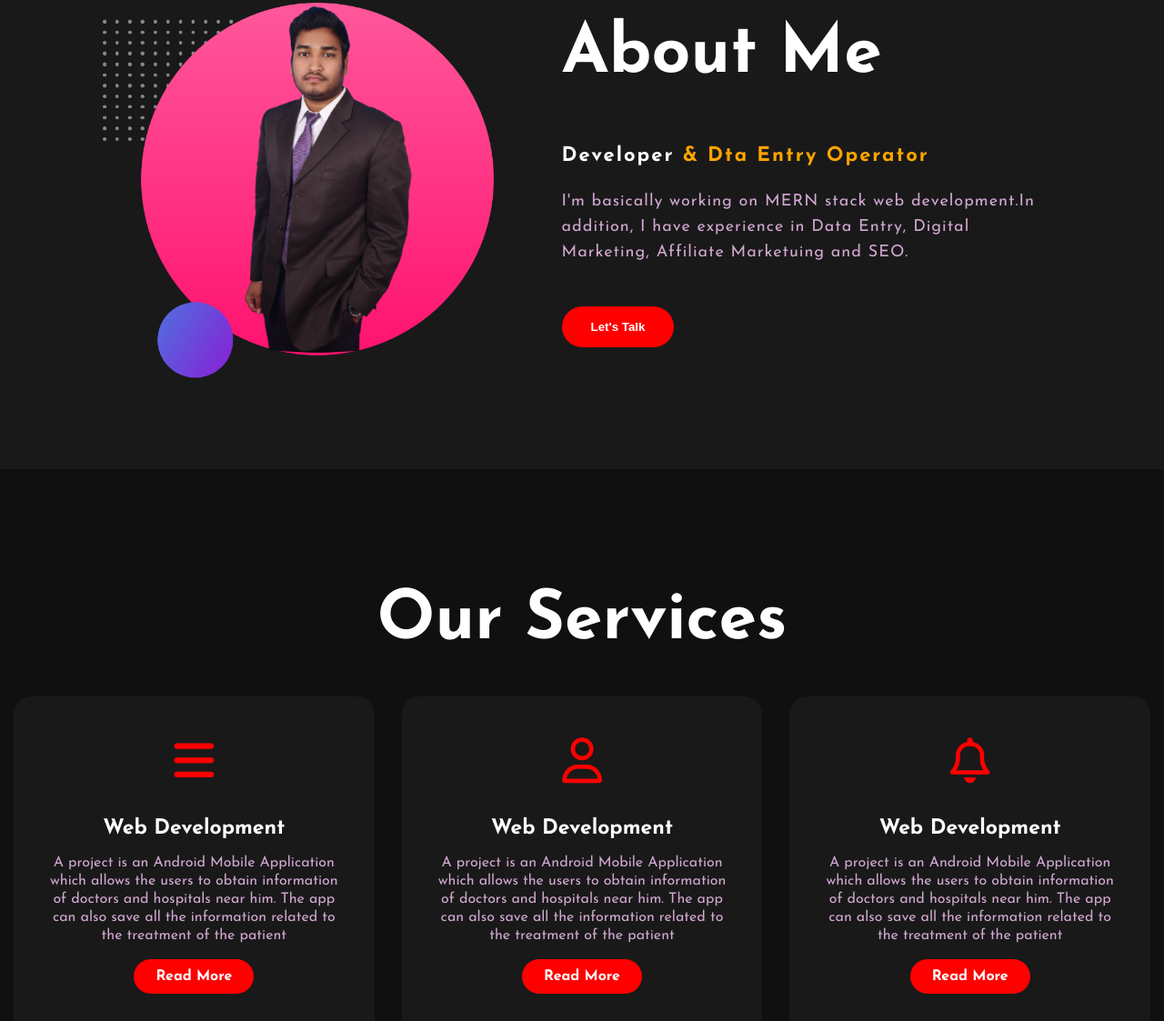
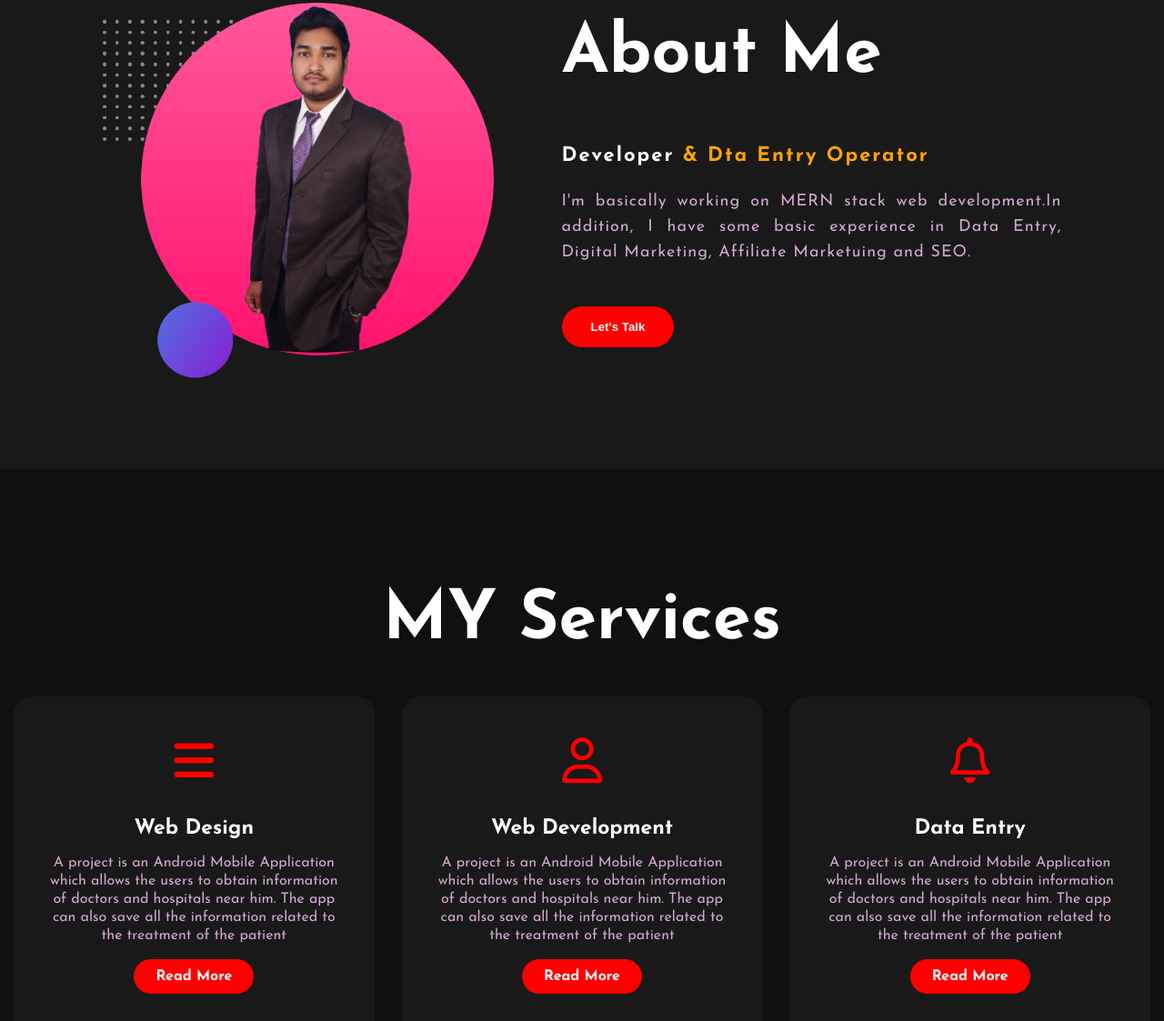
Before and after one commit to ashifimtaiaz/ashif-imtaiaz, a plain HTML site: page index.html in a window 1280 px wide. Shown: the part 1153-2276 px from the top of the page at 91% size. Drawn offline with Linux system fonts and the light colour scheme.

Commit message:
just add

```diff
--- a/index.html
+++ b/index.html
@@ -52,7 +52,7 @@
                 <h5>Developer <span>& Dta Entry Operator</span></h5>
                 <p>
                     I'm basically working on MERN stack web
-                    development.In addition, I have experience in Data
+                    development.In addition, I have some basic experience in Data
                     Entry, Digital Marketing, Affiliate
                     Marketuing and SEO.
                 </p>
@@ -62,13 +62,13 @@
     </section>
     <div class="service">
         <div class="title">
-            <h2>Our Services</h2>
+            <h2>MY Services</h2>
         </div>
 
         <div class="box">
             <div class="card">
                 <i class="fa-solid fa-bars"></i>
-                <h5>Web Development</h5>
+                <h5>Web Design</h5>
                 <div class="pra">
                     <p>
                         A project is an Android Mobile Application which allows the users to obtain information of
@@ -98,7 +98,7 @@
             </div>
             <div class="card">
                 <i class="fa-regular fa-bell"></i>
-                <h5>Web Development</h5>
+                <h5>Data Entry</h5>
                 <div class="pra">
                     <p>
                         A project is an Android Mobile Application which allows the users to obtain information
--- a/style.css
+++ b/style.css
@@ -163,6 +163,7 @@ h4 {
     line-height: 28px;
     font-size: 18px;
     margin-bottom: 45px;
+    text-align: justify;
 
 }
 
```
